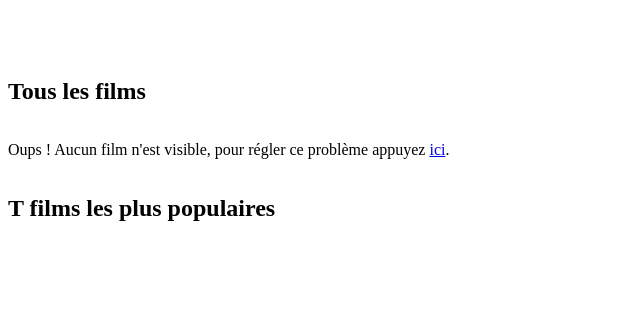
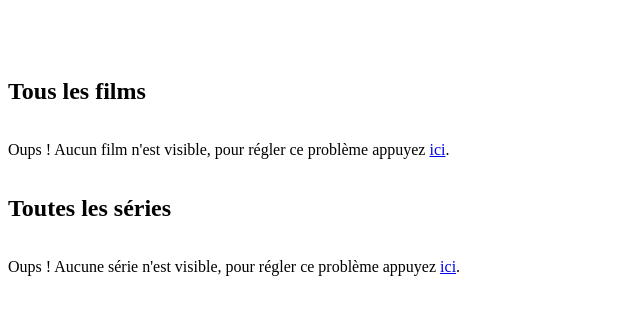
Before and after one commit to lea905/tvTime, a Symfony app: template templates/index.html.twig in a window 1280 px wide. Shown: the part 278-593 px from the top of the page, without its empty margins (0-640 px from the left). Run offline with Twig, Linux system fonts and the light colour scheme; the template is opened without the code that fills it, so the values that code supplies are empty; some libraries are stand-ins or nearby versions.

Commit message:
[ADD] home

```diff
--- a/templates/index.html.twig
+++ b/templates/index.html.twig
@@ -44,8 +44,41 @@
         <section class="mb-5">
 
             <div class="d-flex justify-content-between align-items-center mb-2">
-                <h2 class="h4 m-0">T films les plus populaires</h2>
+                <h2 class="h4 m-0">Toutes les séries</h2>
             </div>
+
+            <div class="movies-row d-flex flex-row flex-nowrap gap-3 pb-2" style="overflow-x:auto;">
+                {% for serie in allSeries %}
+                    <article class="movie-card card bg-dark text-light" style="min-width: 180px;">
+                        <img
+                            src="https://image.tmdb.org/t/p/w300{{ serie.picture }}"
+                            alt="{{ serie.title }}"
+                            class="card-img-top"
+                        >
+
+                        <div class="card-body p-2">
+                            <h3 class="card-title h6 text-truncate" title="{{ serie.title }}">
+                                {{ serie.title }}
+                            </h3>
+
+                            <p class="mb-2 small">
+                                Réalisé le <span
+                                    class="badge bg-secondary me-1 mb-1">{{ serie.releaseDate ? serie.releaseDate|date('d/m/Y') : 'Date inconnue' }}</span>
+                            </p>
+
+                            <a href="{{ path('app_movie_show', {id: serie.id}) }}"
+                               class="btn btn-sm btn-primary w-100">
+                                Détails
+                            </a>
+                        </div>
+                    </article>
+                {% else %}
+                    <p>Oups ! Aucune série n'est visible, pour régler ce problème appuyez
+                        <a href="{{ path('app_series_synchronisation_api') }}">
+                            ici</a>.</p>
+                {% endfor %}
+            </div>
+
         </section>
     </div>
 
```
